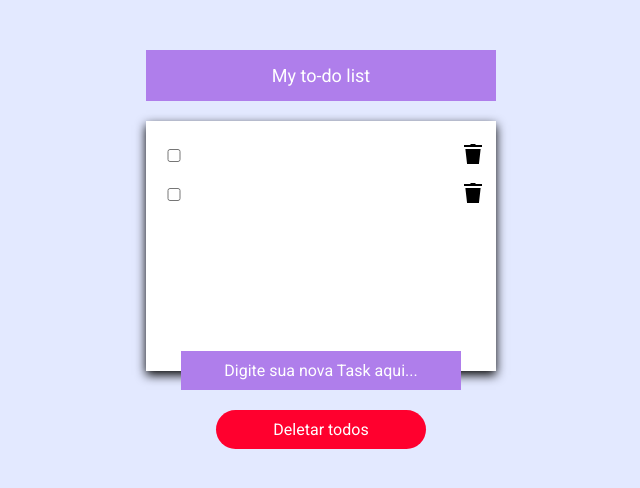
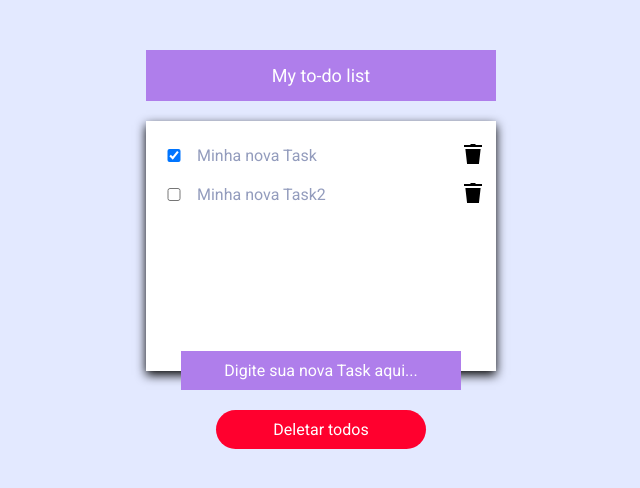
Before and after one commit to diegominelli/app-todo, an Angular app: page / in a window 1280 px wide. Shown: the top 488 px of the page, without its empty margins (319-959 px from the left). Built offline with nearby package versions, Linux system fonts and the light colour scheme.

Commit message:
trazendo os itens da lista na tela

```diff
--- a/src/app/modules/home/components/todo-list/todo-list.component.html
+++ b/src/app/modules/home/components/todo-list/todo-list.component.html
@@ -1,16 +1,8 @@
-<section>
-  <ul>
-    <li>
-      <input type="checkbox" />
-      <input type="text" />
-
-      <button>
-        <img src="assets/icons/lixeira.svg" alt="" />
-      </button>
-    </li>
-    <li>
-      <input type="checkbox" />
-      <input type="text" class="checked" />
+<section [ngClass]="{ loading: !taskList.length }">
+  <ul *ngIf="taskList.length">
+    <li *ngFor="let item of taskList; let i = index">
+      <input type="checkbox" [(ngModel)]="item.checked" />
+      <input type="text" [(ngModel)]="item.task" />
 
       <button>
         <img src="assets/icons/lixeira.svg" alt="" />
@@ -19,4 +11,6 @@
   </ul>
 </section>
 <app-todo-input-add-itens></app-todo-input-add-itens>
-<app-todo-button-delete-all></app-todo-button-delete-all>
+<app-todo-button-delete-all
+  *ngIf="taskList.length"
+></app-todo-button-delete-all>
--- a/src/app/modules/home/components/todo-list/todo-list.component.scss
+++ b/src/app/modules/home/components/todo-list/todo-list.component.scss
@@ -10,7 +10,7 @@ section {
   margin-top: 20px;
 
   &.loading {
-    background-image: url("../../../../../assets/img/og-image-lista-de-tarefas.png");
+    background-image: url("../../../../../assets/img/task-list-null.png");
     background-repeat: no-repeat;
     background-position: center 30px;
   }
--- a/src/app/modules/home/components/todo-list/todo-list.component.ts
+++ b/src/app/modules/home/components/todo-list/todo-list.component.ts
@@ -1,10 +1,24 @@
-import { Component } from '@angular/core';
+import { Component, OnInit } from '@angular/core';
+import { TaskList } from '../../model/task-list';
 
 @Component({
   selector: 'app-todo-list',
   templateUrl: './todo-list.component.html',
-  styleUrls: ['./todo-list.component.scss']
+  styleUrls: ['./todo-list.component.scss'],
 })
-export class TodoListComponent {
+export class TodoListComponent implements OnInit {
+  public taskList: Array<TaskList> = [
+    {
+      task: 'Minha nova Task',
+      checked: true,
+    },
+    {
+      task: 'Minha nova Task2',
+      checked: false,
+    },
+  ];
 
+  constructor() {}
+
+  ngOnInit(): void {}
 }
--- a/src/app/modules/home/home.module.ts
+++ b/src/app/modules/home/home.module.ts
@@ -6,6 +6,7 @@ import { TodoButtonDeleteAllComponent } from './components/todo-button-delete-al
 import { TodoInputAddItensComponent } from './components/todo-input-add-itens/todo-input-add-itens.component';
 import { TodoListComponent } from './components/todo-list/todo-list.component';
 import { HomeComponent } from './pages/home/home.component';
+import { FormsModule } from '@angular/forms';
 
 @NgModule({
   declarations: [
@@ -15,6 +16,6 @@ import { HomeComponent } from './pages/home/home.component';
     TodoListComponent,
     HomeComponent,
   ],
-  imports: [CommonModule],
+  imports: [CommonModule, FormsModule],
 })
 export class HomeModule {}
--- /dev/null
+++ b/src/app/modules/home/model/task-list.ts
@@ -0,0 +1,4 @@
+export interface TaskList {
+  task: string;
+  checked: boolean;
+}
```
